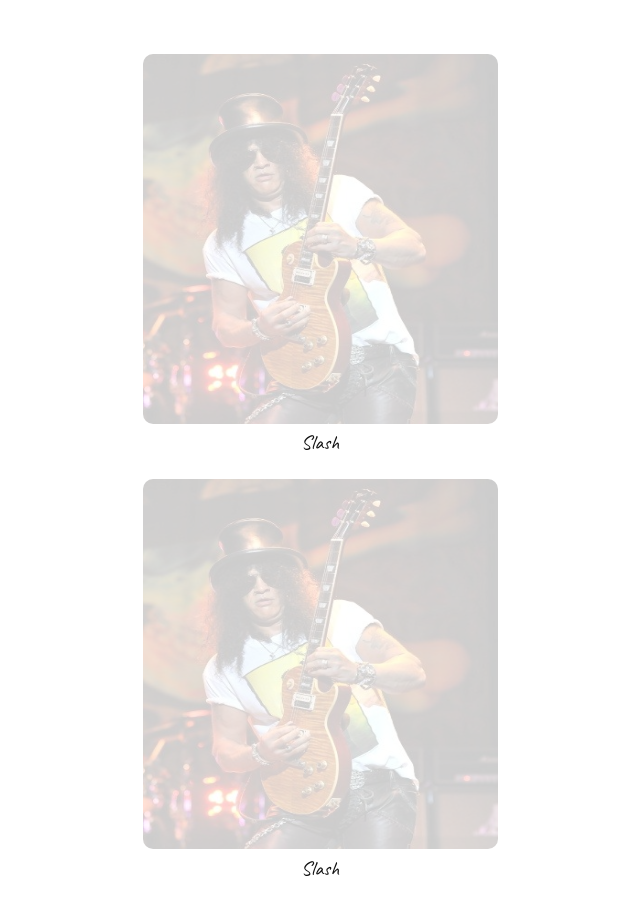
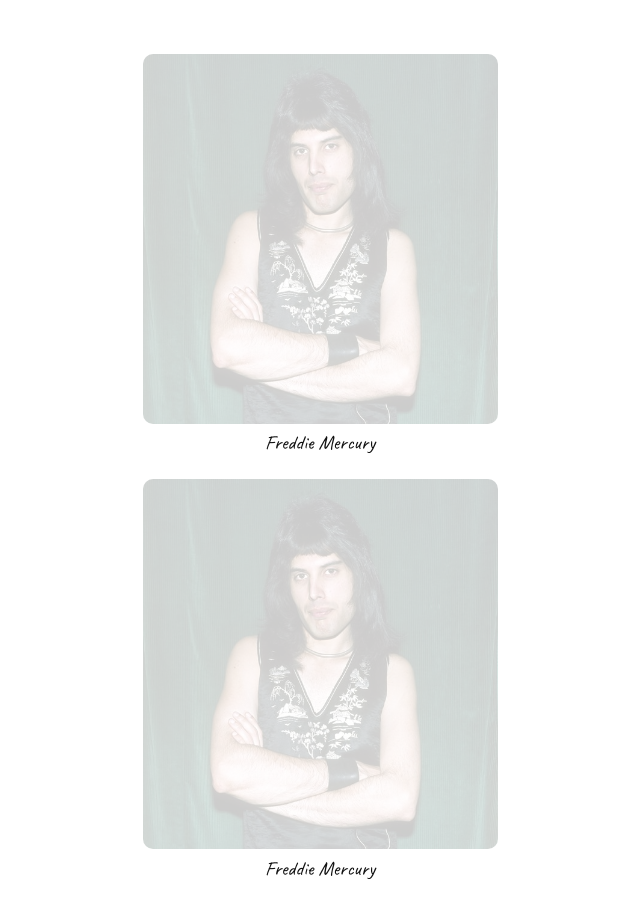
Before and after one commit to Georgyporgie/rockgast, a plain HTML site: page rockstarss.html in a window 1280 px wide. Shown: the whole page, without its empty margins (89-729 px from the left). Drawn offline with Linux system fonts and the light colour scheme.

Commit message:
Update rockstarss.html

```diff
--- a/rockstarss.html
+++ b/rockstarss.html
@@ -96,9 +96,9 @@
 
       ],
       weekendish: [
-        { start: 6,  end: 12, src: 'images/Slash.png',           alt: 'Sunday Service',             artist: 'Slash' },
-        { start: 12, end: 17, src: 'images/Slash.png',        alt: 'Bebe Rexha',                 artist: 'Slash' },
-        { start: 17, end: 21, src: 'images/Slash.png',          alt: 'DJ Set',                      artist: 'Slash' },
+        { start: 6,  end: 12, src: 'images/Freddie-Mercury.jpg',           alt: 'Sunday Service',             artist: 'Freddie Mercury' },
+        { start: 12, end: 17, src: 'images/Freddie-Mercury.jpg',        alt: 'Bebe Rexha',                 artist: 'Freddie Mercury' },
+        { start: 17, end: 21, src: 'images/Freddie-Mercury.jpg',          alt: 'DJ Set',                      artist: 'Freddie Mercury' },
         { start: 21, end: 24, src: 'images/Slash.png',        alt: 'Off-hours',                  artist: 'Slash' },
         { start: 0,  end: 6,  src: 'images/Slash.png',     alt: 'Off-hours',                  artist: 'Slash' }
       ],
```
